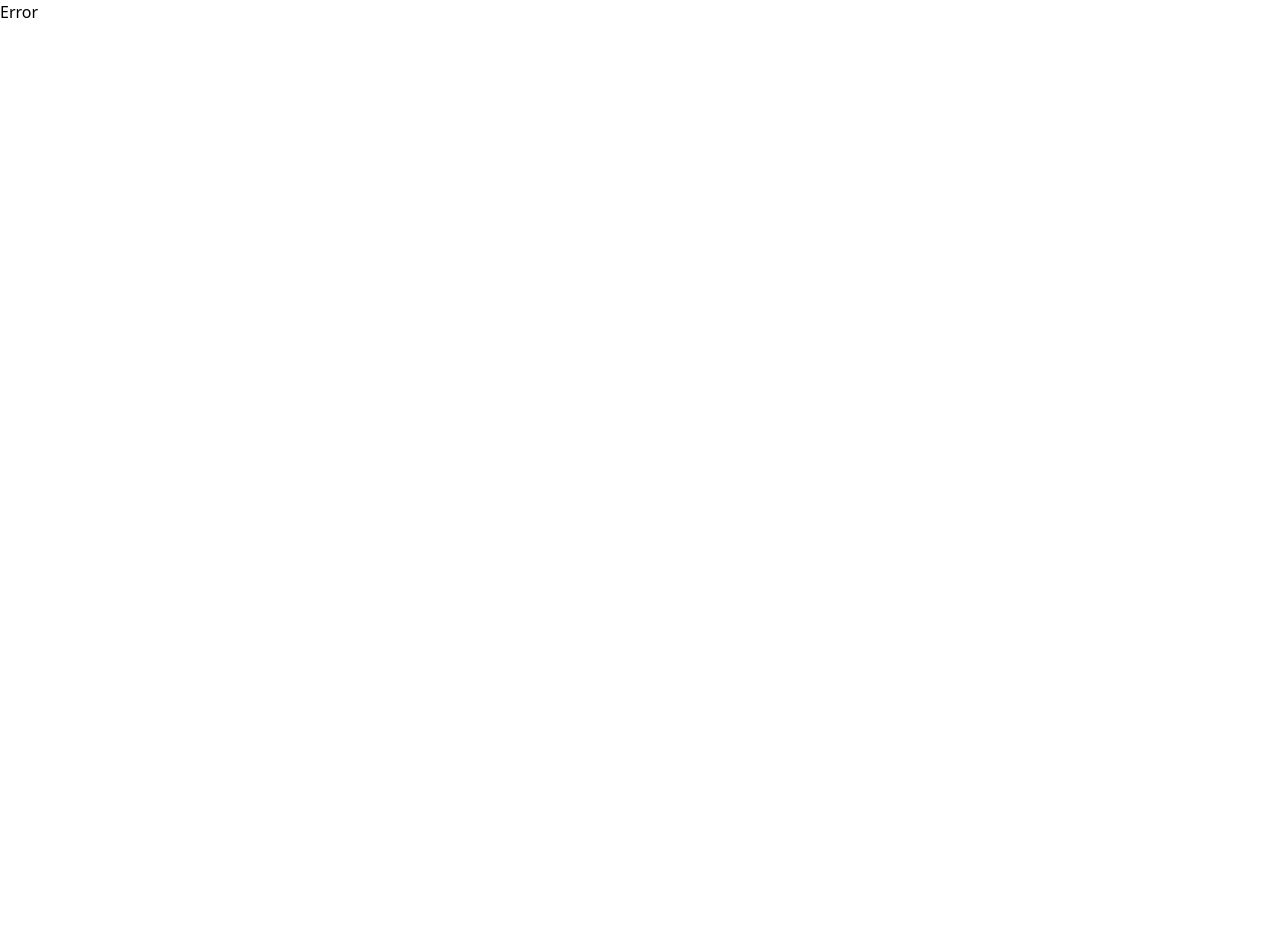
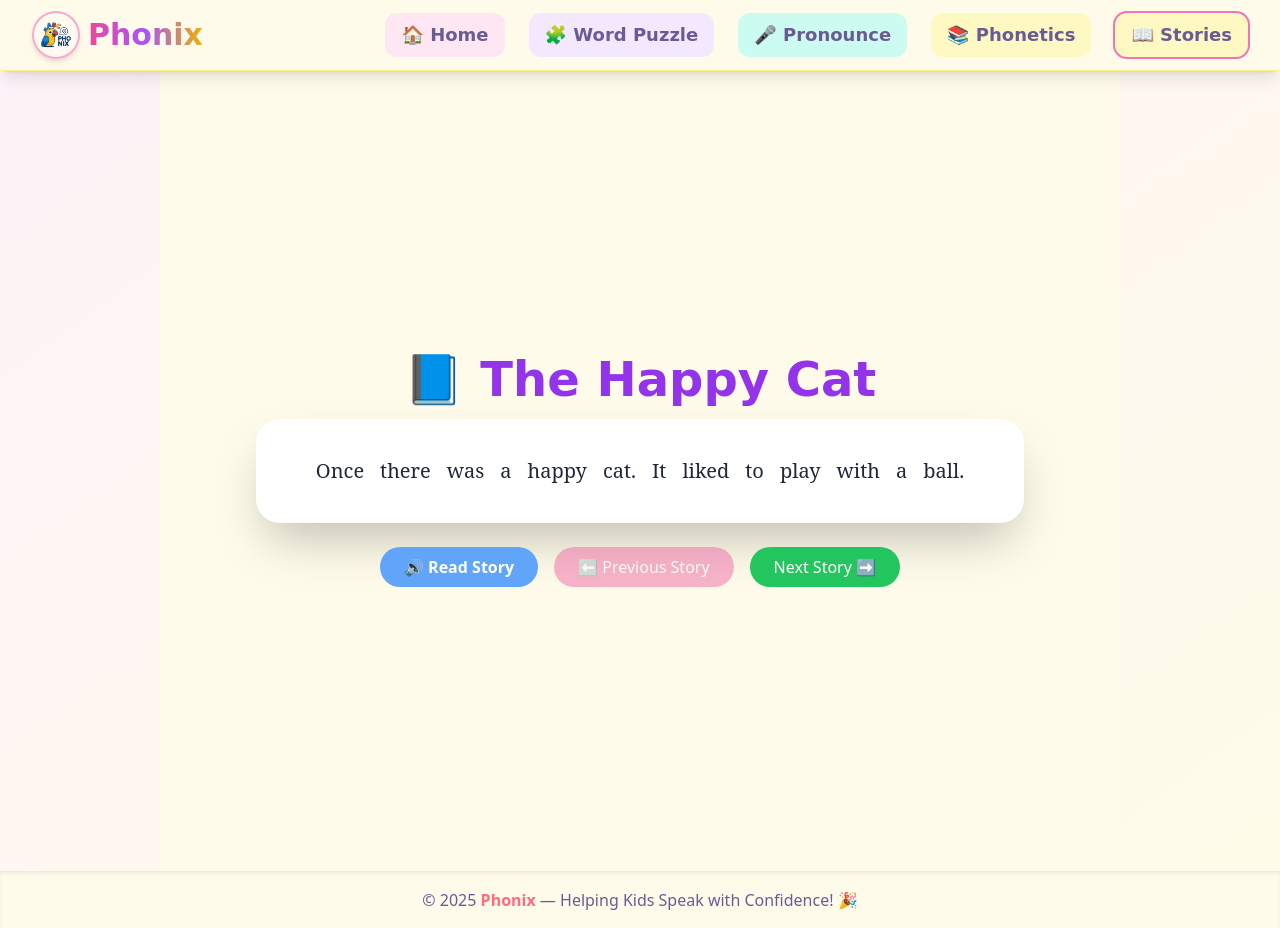
Before and after one commit to premiitr/phonix, a React (Create React App) app: page /stories in a window 1280 px wide. Before the commit this address had no page. Before the commit the page ends 800 px from the top, so only its background shows below. Built offline with nearby package versions, Linux system fonts and the light colour scheme.

Commit message:
story app

```diff
--- a/src/App.js
+++ b/src/App.js
@@ -6,6 +6,7 @@ import Home from "./components/Home";
 import Footer from "./components/Footer";
 import Error from "./components/Error";
 import WordPuzzleGame from "./components/wordpuzzle/WordPuzzleGame";
+import StoryReader from "./components/storyreader/StoryReader";
 
 const App =()=> {
 
@@ -42,6 +43,10 @@ export const appRouter = createBrowserRouter([
       {
         path:'/wordpuzzle',
         element:<WordPuzzleGame/>
+      },
+      {
+        path:'/stories',
+        element:<StoryReader/>
       }
     ]
   }
--- a/src/components/Header.jsx
+++ b/src/components/Header.jsx
@@ -1,14 +1,25 @@
 import React, { useState } from 'react';
-import { Link } from 'react-router-dom';
+import { Link, useLocation } from 'react-router-dom';
 
 const Header = () => {
   const [mobileOpen, setMobileOpen] = useState(false);
+  const location = useLocation();
+
+  const navLinks = [
+    { to: '/', label: '🏠 Home', bg: 'bg-pink-100 hover:bg-pink-200' },
+    { to: '/wordpuzzle', label: '🧩 Word Puzzle', bg: 'bg-purple-100 hover:bg-purple-200' },
+    { to: '/pronounce', label: '🎤 Pronounce', bg: 'bg-teal-100 hover:bg-teal-200' },
+    { to: '/phonetics', label: '📚 Phonetics', bg: 'bg-yellow-100 hover:bg-yellow-200' },
+    { to: '/stories', label: '📖 Stories', bg: 'bg-yellow-100 hover:bg-yellow-200' }
+  ];
+
+  const isActive = (path) => location.pathname === path;
 
   return (
     <header className="sticky top-0 z-20 bg-[#fffbea] shadow-lg border-b border-yellow-200 font-['Comic_Sans_MS','Comic_Neue','Poppins',sans-serif] transition-all">
       <div className="max-w-7xl mx-auto px-4 sm:px-6 lg:px-8">
         <div className="flex justify-between items-center h-[70px]">
-          {/* Logo and Brand */}
+          {/* Logo */}
           <div className="flex items-center space-x-3">
             <Link to="/" className="flex items-center space-x-2">
               <img src="/logo192.png" alt="Phonix Logo"
@@ -19,50 +30,45 @@ const Header = () => {
             </Link>
           </div>
 
-          {/* Desktop Navigation */}
+          {/* Desktop Nav */}
           <nav className="hidden md:flex items-center gap-6 text-lg font-semibold text-[#6b5b95]">
-            <Link to="/" className="px-4 py-2 rounded-xl bg-pink-100 hover:bg-pink-200 transition duration-200">
-              🏠 Home
-            </Link>
-            <Link to="/wordpuzzle" className="px-4 py-2 rounded-xl bg-purple-100 hover:bg-purple-200 transition duration-200">
-              🧩 Word Puzzle
-            </Link>
-            <Link to="/pronounce" className="px-4 py-2 rounded-xl bg-teal-100 hover:bg-teal-200 transition duration-200">
-              🎤 Pronounce
-            </Link>
-            <Link to="/phonetics" className="px-4 py-2 rounded-xl bg-yellow-100 hover:bg-yellow-200 transition duration-200">
-              📚 Phonetics
-            </Link>
+            {navLinks.map(({ to, label, bg }) => (
+              <Link
+                key={to}
+                to={to}
+                className={`px-4 py-2 rounded-xl ${bg} transition duration-200 ${isActive(to) ? 'ring-2 ring-pink-400' : ''}`}
+              >
+                {label}
+              </Link>
+            ))}
           </nav>
 
-          {/* Mobile Menu Toggle */}
+          {/* Mobile Menu Button */}
           <div className="md:hidden">
-            <button onClick={() => setMobileOpen(!mobileOpen)} className="text-4xl text-[#6b5b95] focus:outline-none">
+            <button
+              onClick={() => setMobileOpen(!mobileOpen)}
+              aria-label="Toggle mobile menu"
+              className="text-4xl text-[#6b5b95] focus:outline-none"
+            >
               {mobileOpen ? '✖' : '☰'}
             </button>
           </div>
         </div>
 
-        {/* Mobile Navigation Dropdown */}
+        {/* Mobile Nav */}
         {mobileOpen && (
-          <div className="md:hidden mt-2 py-3 space-y-2 bg-[#fffbea] rounded-b-xl shadow-inner border-t border-yellow-300">
-            <Link to="/" onClick={() => setMobileOpen(false)}
-              className="block px-4 py-2 text-lg text-[#6b5b95] rounded hover:bg-pink-100">
-              🏠 Home
-            </Link>
-            <Link to="/wordpuzzle" onClick={() => setMobileOpen(false)}
-              className="block px-4 py-2 text-lg text-[#6b5b95] rounded hover:bg-purple-100">
-              🧩 Word Puzzle
-            </Link>
-            <Link to="/pronounce" onClick={() => setMobileOpen(false)}
-              className="block px-4 py-2 text-lg text-[#6b5b95] rounded hover:bg-teal-100">
-              🎤 Pronounce
-            </Link>
-            <Link to="/phonetics" onClick={() => setMobileOpen(false)}
-              className="block px-4 py-2 text-lg text-[#6b5b95] rounded hover:bg-yellow-100">
-              📚 Phonetics
-            </Link>
-          </div>
+          <nav className="md:hidden mt-2 py-3 space-y-2 bg-[#fffbea] rounded-b-xl shadow-inner border-t border-yellow-300">
+            {navLinks.map(({ to, label, bg }) => (
+              <Link
+                key={to}
+                to={to}
+                onClick={() => setMobileOpen(false)}
+                className={`block px-4 py-2 text-lg text-[#6b5b95] rounded ${bg} ${isActive(to) ? 'ring-2 ring-pink-400' : ''}`}
+              >
+                {label}
+              </Link>
+            ))}
+          </nav>
         )}
       </div>
     </header>
--- /dev/null
+++ b/src/components/storyreader/StoryReader.jsx
@@ -0,0 +1,83 @@
+import React, { useState } from "react";
+import stories from "./stories.json"; // Ensure stories are in the right path
+
+const StoryReader = () => {
+  const [currentStoryIndex, setCurrentStoryIndex] = useState(0);
+  const [activeWordIndex, setActiveWordIndex] = useState(null);
+
+  const speak = (text, index) => {
+    setActiveWordIndex(index);
+    const utterance = new SpeechSynthesisUtterance(text);
+    utterance.lang = "en-US";
+    utterance.rate = 0.7;
+    window.speechSynthesis.cancel();
+    window.speechSynthesis.speak(utterance);
+    setTimeout(() => setActiveWordIndex(null), 800); // visual highlight
+  };
+
+  const speakFullStory = () => {
+    window.speechSynthesis.cancel();
+    const utterance = new SpeechSynthesisUtterance(stories[currentStoryIndex].content);
+    utterance.lang = "en-US";
+    utterance.rate = 0.7;
+    window.speechSynthesis.speak(utterance);
+  };
+
+  const currentStory = stories[currentStoryIndex];
+
+  const words = currentStory.content.split(" ").map((word, index) => {
+    const cleanWord = word.replace(/[^a-zA-Z]/g, ""); // remove punctuation
+    const isActive = index === activeWordIndex;
+
+    return (
+      <span
+        key={index}
+        onClick={() => speak(cleanWord, index)}
+        className={`cursor-pointer m-1 inline-block transition duration-300 rounded-lg px-1 ${
+          isActive ? "bg-yellow-200 scale-110 text-pink-600" : "hover:text-blue-500"
+        }`}
+      >
+        {word}{" "}
+      </span>
+    );
+  });
+
+  return (
+    <div className="min-h-screen bg-[#FFFBEA] flex flex-col items-center justify-center p-6">
+      <h1 className="text-4xl md:text-5xl font-extrabold text-purple-600 mb-4 font-['Comic_Sans_MS','Poppins']">
+        📘 {currentStory.title}
+      </h1>
+
+      <div className="bg-white p-6 md:p-8 rounded-3xl shadow-2xl max-w-3xl w-full text-center leading-relaxed text-xl font-['Comic_Neue','serif'] text-gray-800">
+        {words}
+      </div>
+
+      <div className="mt-6 flex flex-wrap gap-4 justify-center">
+        <button
+          onClick={speakFullStory}
+          className="bg-blue-400 hover:bg-blue-500 text-white font-semibold px-6 py-2 rounded-full transition"
+        >
+          🔊 Read Story
+        </button>
+
+        <button
+          disabled={currentStoryIndex === 0}
+          onClick={() => setCurrentStoryIndex((i) => i - 1)}
+          className="bg-pink-500 hover:bg-pink-600 text-white px-6 py-2 rounded-full transition disabled:opacity-40"
+        >
+          ⬅️ Previous Story
+        </button>
+
+        <button
+          disabled={currentStoryIndex === stories.length - 1}
+          onClick={() => setCurrentStoryIndex((i) => i + 1)}
+          className="bg-green-500 hover:bg-green-600 text-white px-6 py-2 rounded-full transition disabled:opacity-40"
+        >
+          Next Story ➡️
+        </button>
+      </div>
+    </div>
+  );
+};
+
+export default StoryReader;
--- /dev/null
+++ b/src/components/storyreader/stories.json
@@ -0,0 +1,10 @@
+[
+  {
+    "title": "The Happy Cat",
+    "content": "Once there was a happy cat. It liked to play with a ball."
+  },
+  {
+    "title": "The Big Red Bus",
+    "content": "The big red bus went up the hill and down the street."
+  }
+]
```
